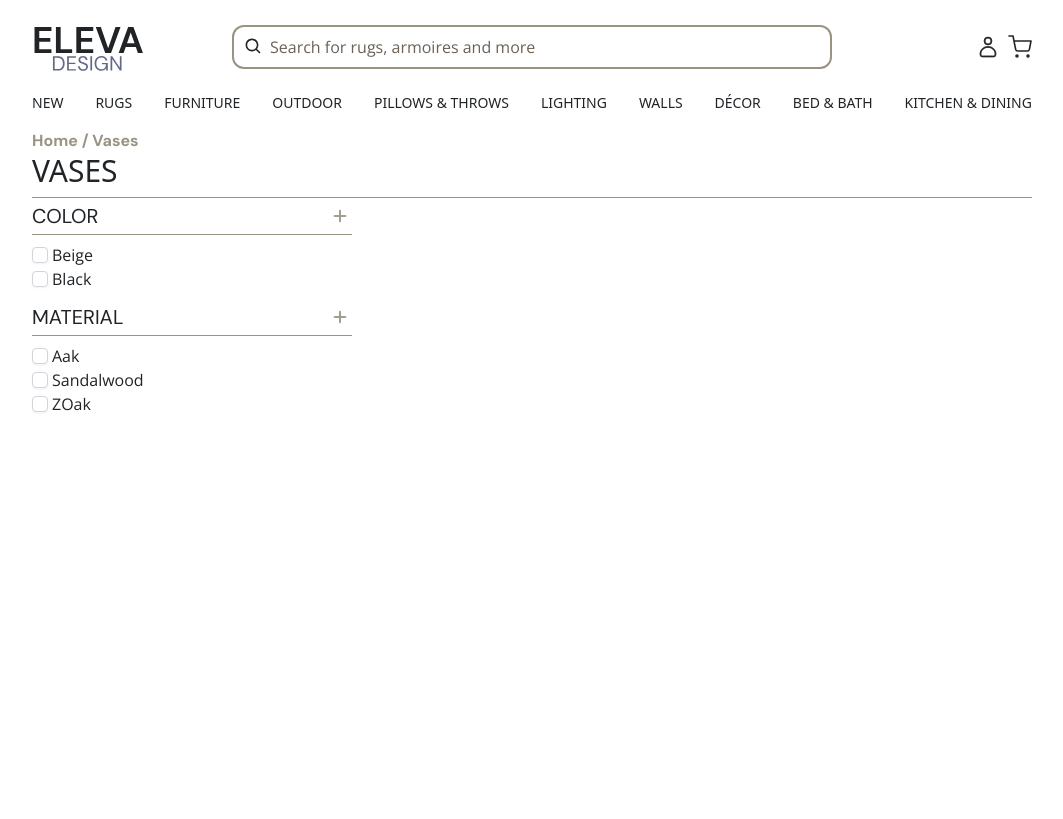
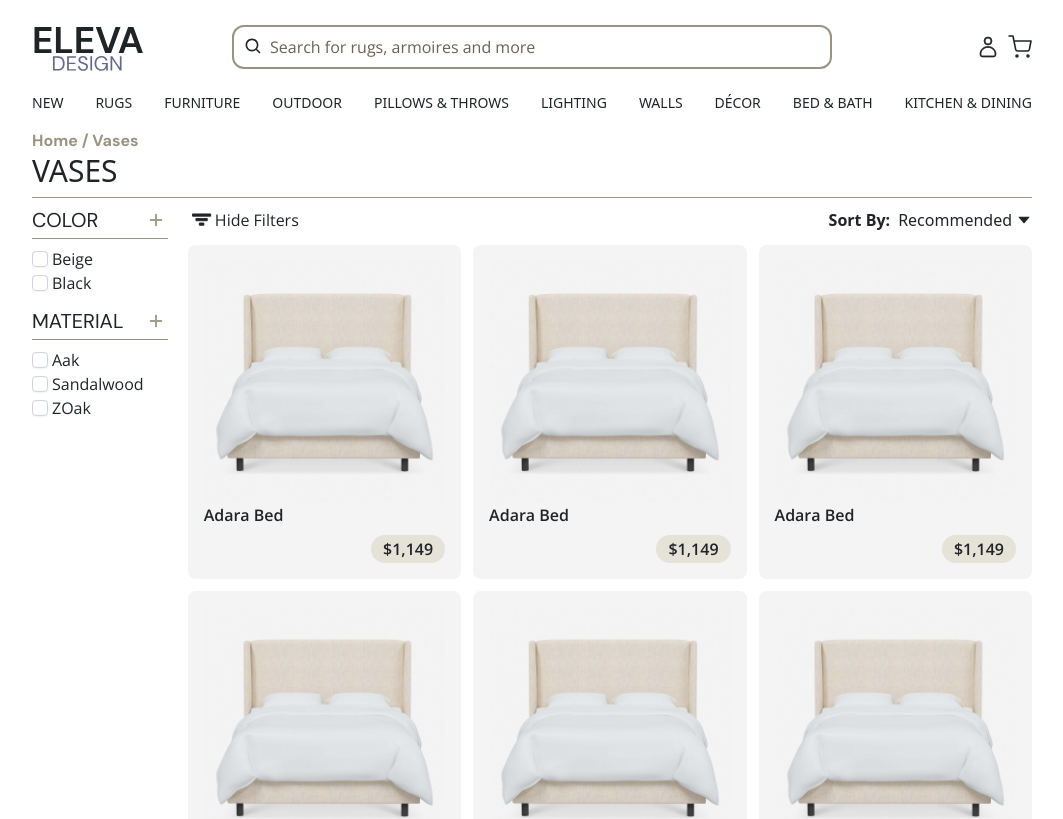
Before and after one commit to ArkadiuszIrlik/furniture-store, a React (Vite) app: page / in a window 1280 px wide. Shown: the top 819 px of the page, without its empty margins (108-1171 px from the left). Built offline with nearby package versions, Linux system fonts and the light colour scheme.

Commit message:
Add product grid and styling to Category page

```diff
--- a/src/components/SearchFilterSidebar.tsx
+++ b/src/components/SearchFilterSidebar.tsx
@@ -7,7 +7,7 @@ function SearchFilterSidebar({ facetList, onToggleFacet }) {
       {facetList.map((facet) => {
         return (
           <div key={facet.id}>
-            <div className="flex justify-between items-center border-b-[1px] border-b-primary-700 pr-1 py-1">
+            <div className="flex justify-between items-center border-b-[1px] border-b-primary-700 pr-1 pb-1 gap-5">
               <p className="text-xl font-dm-sans">{facet.name.toUpperCase()}</p>
               {/* <p> */}
               <IconContext.Provider
@@ -21,7 +21,7 @@ function SearchFilterSidebar({ facetList, onToggleFacet }) {
               </IconContext.Provider>
               {/* </p> */}
             </div>
-            <div className="py-2">
+            <div className="py-2 pr-6 mb-1">
               {[...facet.values]
                 .sort((a, b) => {
                   const nameA = a.name.toUpperCase();
--- a/src/containers/category/Category.tsx
+++ b/src/containers/category/Category.tsx
@@ -1,7 +1,12 @@
 import { useState } from 'react';
-import { SearchFilterSidebar } from '../../components';
+import { IconContext } from 'react-icons';
+import { BiFilter } from 'react-icons/bi';
+import { AiFillCaretDown } from 'react-icons/ai';
+import { SearchFilterSidebar, RecommendedCard } from '../../components';
 
 function Category() {
+  const productList: any[] = [...Array(12)];
+
   function handleFacetToggle(facet, value) {
     // find facet in list of facets, then find value and set value to !currentValue
     // const nextFacet = facets.find( item => item.id === facet.id);
@@ -61,10 +66,42 @@ function Category() {
         </p>
         <h2 className="text-3xl font-medium">VASES</h2>
       </div>
-      <SearchFilterSidebar
-        facetList={facets}
-        onToggleFacet={handleFacetToggle}
-      />
+      <div className="overflow-hidden flex gap-5 pt-2">
+        <SearchFilterSidebar
+          facetList={facets}
+          onToggleFacet={handleFacetToggle}
+        />
+        <div className="flex flex-col flex-auto">
+          <div className="flex justify-between items-center pb-3">
+            <div className="flex items-center">
+              <IconContext.Provider
+                value={{
+                  style: {
+                    strokeWidth: '0.05rem',
+                  },
+                  size: '1.7rem',
+                }}
+              >
+                <BiFilter />
+              </IconContext.Provider>
+              <p className="font-open-sans">Hide Filters</p>
+            </div>
+            {/* <div className="flex gap-2 rounded-lg border-primary-700 border-[1px] px-2 py-1"> */}
+            <div className="flex gap-2">
+              <p className="font-bold">Sort By:</p>
+              <div className="flex items-center gap-1">
+                <p>Recommended</p>
+                <AiFillCaretDown />
+              </div>
+            </div>
+          </div>
+          <div className="grid grid-cols-[repeat(auto-fit,_minmax(13rem,_1fr))] lg:grid-cols-4 gap-3">
+            {productList.map((product) => {
+              return <RecommendedCard />;
+            })}
+          </div>
+        </div>
+      </div>
     </div>
   );
 }
```
